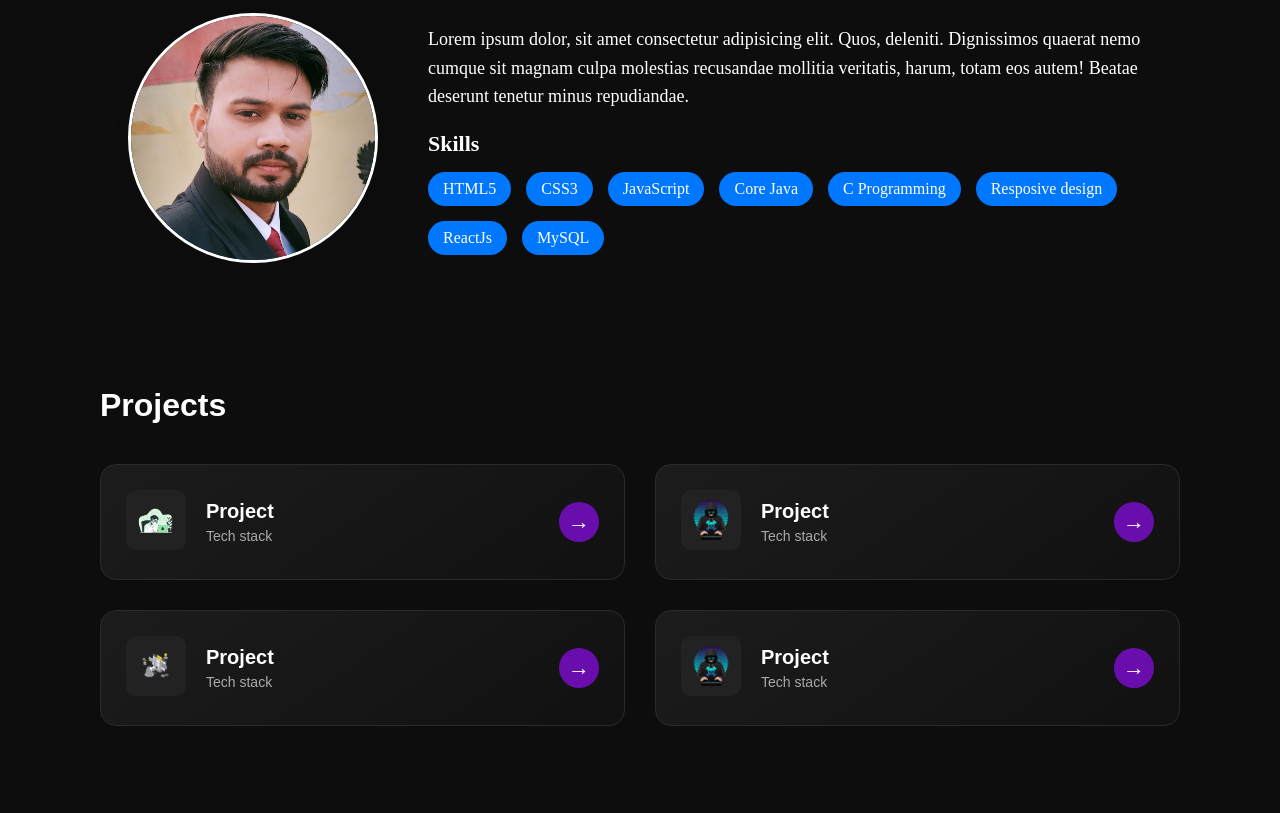
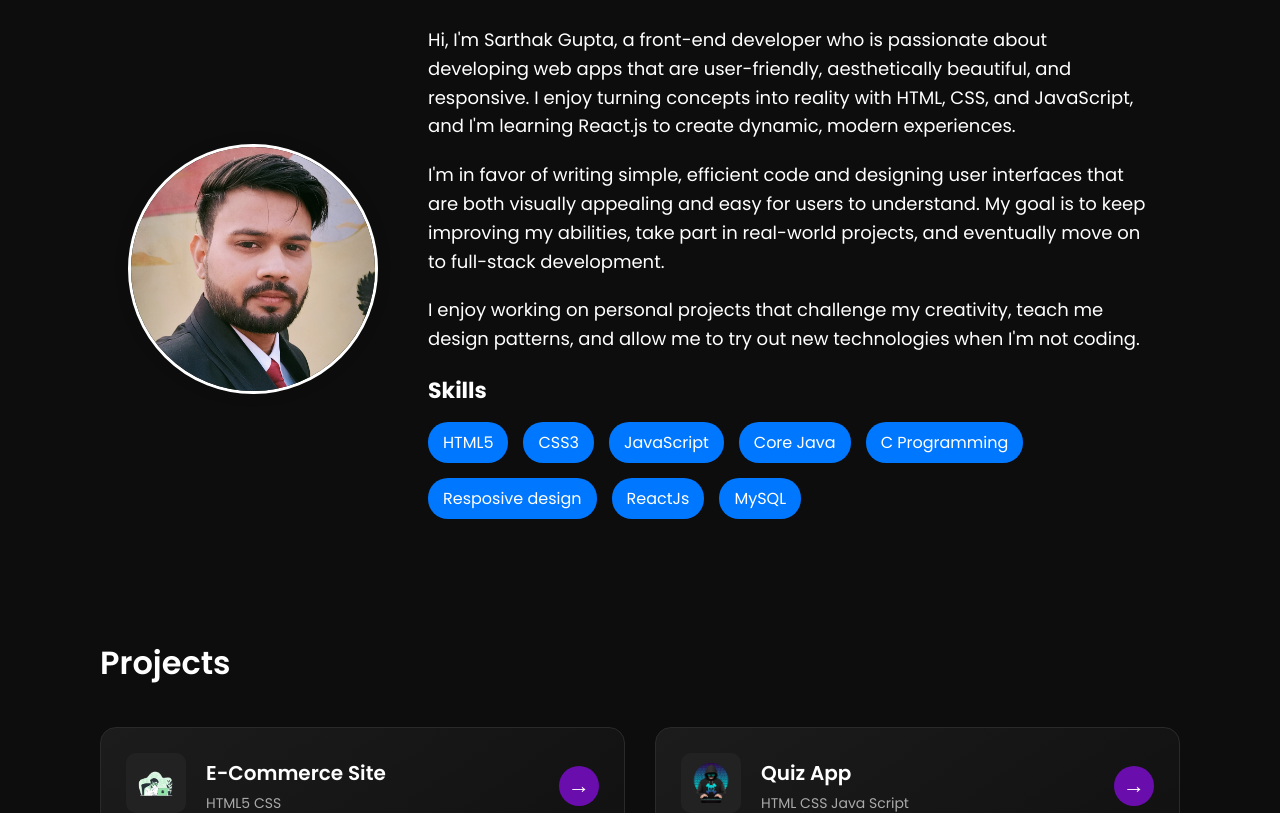
Before and after one commit to sarthakg97/Portfolio_Site, a plain HTML site: page index.html in a window 1280 px wide. Shown: the part 534-1347 px from the top of the page. Drawn offline with Linux system fonts and the light colour scheme; a web font is replaced by a local one.

Commit message:
First commit - Portfolio Site

```diff
--- a/assits/CSS/index.css
+++ b/assits/CSS/index.css
@@ -1,3 +1,4 @@
+@import url('https://fonts.googleapis.com/css2?family=Poly:ital@0;1&family=Poppins:ital,wght@0,100;0,200;0,300;0,400;0,500;0,600;0,700;0,800;0,900;1,100;1,200;1,300;1,400;1,500;1,600;1,700;1,800;1,900&display=swap');
 *{
     margin:0;
     padding: 0;
@@ -68,6 +69,7 @@
     padding: 60px 10%;
     background-color: #0d0d0d;  /* halka grey background for contrast */
     z-index: 3;
+    font-family: "Poppins", sans-serif;
 }
 
 .about h2 {
@@ -154,6 +156,11 @@
     text-align: center;
     position: relative;
     right: 45px;
+}
+.skills ul {
+    position: relative;
+    right: 20px;
+
 }
 }
 
--- a/index.html
+++ b/index.html
@@ -35,7 +35,12 @@
         </div>
         <div class="about-text">
           <div class="summary">
-            <p>Lorem ipsum dolor, sit amet consectetur adipisicing elit. Quos, deleniti. Dignissimos quaerat nemo cumque sit magnam culpa molestias recusandae mollitia veritatis, harum, totam eos autem! Beatae deserunt tenetur minus repudiandae.</p>
+            <p>Hi, I'm Sarthak Gupta, a front-end developer who is passionate about developing web apps that are user-friendly, aesthetically beautiful, and responsive. I enjoy turning concepts into reality with HTML, CSS, and JavaScript, and I'm learning React.js to create dynamic, modern experiences.
+
+            <p>I'm in favor of writing simple, efficient code and designing user interfaces that are both visually appealing and easy for users to understand. My goal is to keep improving my abilities, take part in real-world projects, and eventually move on to full-stack development.</p>
+
+
+            <p>I enjoy working on personal projects that challenge my creativity, teach me design patterns, and allow me to try out new technologies when I'm not coding.</p>
           </div>
           <div class="skills">
             <h3>Skills</h3>
@@ -64,8 +69,8 @@
             </div>
           </div>
           <div class="project-info">
-            <h3>Project</h3>
-            <p>Tech stack</p>
+            <h3>E-Commerce Site</h3>
+            <p>HTML5 CSS</p>
           </div>
           <button aria-label="View project details"><a href="./Project1.html" style="text-decoration: none; color: white;">&rarr;</a></button>
         </div>
@@ -76,8 +81,8 @@
             </div>
           </div>
           <div class="project-info">
-            <h3>Project</h3>
-            <p>Tech stack</p>
+            <h3>Quiz App</h3>
+            <p>HTML CSS Java Script</p>
           </div>
           <button aria-label="View project details"><a href="./Project2.html" style="text-decoration: none; color: white;">&rarr;</a></button>
         </div>
```
